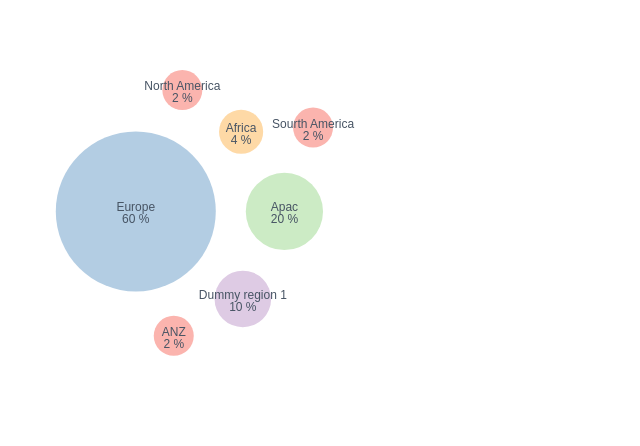
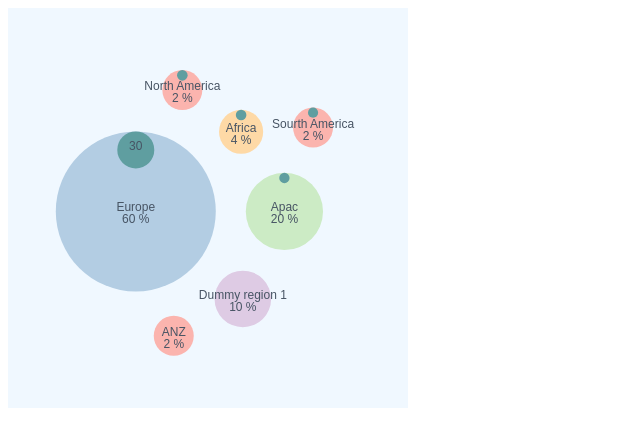
Before and after one commit to RicardoR/D3-bubble-chart, a plain HTML site: page index.html in a window 1280 px wide. Shown: the whole page, without its empty margins (0-640 px from the left). Drawn offline with Linux system fonts and the light colour scheme.

Commit message:
Add shared data to graph

```diff
--- a/css/style.css
+++ b/css/style.css
@@ -14,3 +14,7 @@ body {
 .hidden {
   display: none;
 }
+
+svg {
+  background-color: aliceblue;
+}
--- a/js/main.js
+++ b/js/main.js
@@ -17,6 +17,7 @@ const data = [
   {
     region: 'Europe',
     percentaje: '60',
+    shared: '30',
     countries: [
       { region: 'Spain', percentaje: '2' },
       { region: 'Portugal', percentaje: '4' },
@@ -25,12 +26,12 @@ const data = [
       { region: 'Switzerland', percentaje: '20' },
     ],
   },
-  { region: 'Apac', percentaje: '20' },
-  { region: 'Dummy region 1', percentaje: '10' },
-  { region: 'Africa', percentaje: '4' },
-  { region: 'North America', percentaje: '2' },
-  { region: 'ANZ', percentaje: '2' },
-  { region: 'Sourth America', percentaje: '2' },
+  { region: 'Apac', percentaje: '20', shared: '1' },
+  { region: 'Dummy region 1', percentaje: '10', shared: '0' },
+  { region: 'Africa', percentaje: '4', shared: '10' },
+  { region: 'North America', percentaje: '2', shared: '20' },
+  { region: 'ANZ', percentaje: '2', shared: '0' },
+  { region: 'Sourth America', percentaje: '2', shared: '5' },
 ];
 
 initGraph(data);
@@ -40,6 +41,7 @@ initGraph(data);
 function initGraph(data) {
   data.forEach((element) => {
     element.percentaje = parseFloat(element.percentaje);
+    element.shared = parseFloat(element.shared);
   });
 
   // Pack only works if exists an object with children attr:
@@ -55,6 +57,11 @@ function initGraph(data) {
     .scaleLinear()
     .domain([minValue, maxValue])
     .range([minRadiousValue, maxRadiousValue]);
+
+  const innerScale = d3
+    .scaleLinear()
+    .domain([0, 100])
+    .range([5, maxRadiousValue]);
 
   var myColor = d3
     .scaleOrdinal()
@@ -97,6 +104,37 @@ function initGraph(data) {
     .attr('r', (d) => d.r)
     .attr('fill', (d) => myColor(d.data.percentaje));
 
+  const sharedData = leaf
+    .append('g')
+    .attr('transform', (d) =>
+      d.data.shared > 0
+        ? `translate(0, ${
+            -scale(d.data.percentaje) +
+            innerScale((d.data.shared / 100) * d.data.percentaje)
+          })`
+        : ''
+    );
+
+  sharedData
+    .append('circle')
+    .attr('r', (d) =>
+      d.data.shared > 0
+        ? innerScale((d.data.shared / 100) * d.data.percentaje)
+        : ''
+    )
+    .attr('fill', 'cadetblue');
+
+  sharedData
+    .append('text')
+    .style('text-anchor', 'middle')
+    .style('font-size', 12)
+    .attr('fill', '#475464')
+    .text((d) =>
+      innerScale((d.data.shared / 100) * d.data.percentaje) > 15
+        ? d.data.shared
+        : ''
+    );
+
   // Append text node with name data
   leaf
     .append('text')
```
